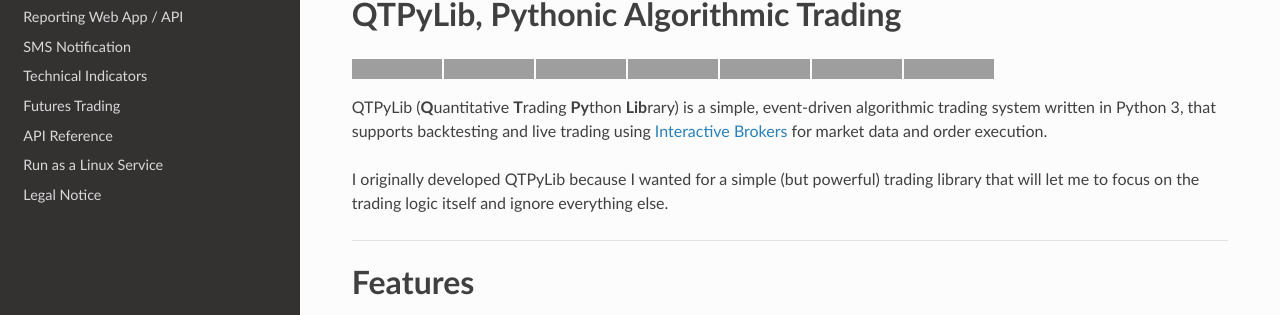
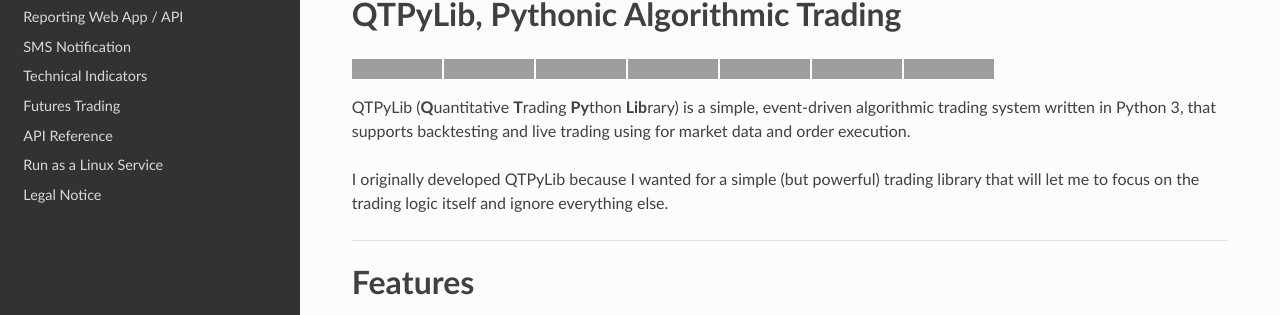
Before and after one commit to ranaroussi/qtpylib, a Sphinx documentation site: the page built from docs/source/index.rst, in a window 1280 px wide, cut to the strip 236-551 px from the top of the page. Built offline with Sphinx 7.4.7 and the Read the Docs theme 2.0.0, drawn with Linux system fonts in a browser that asks for light colours; grey boxes are pictures that could not be loaded.

```diff
--- a/README.rst
+++ b/README.rst
@@ -42,6 +42,8 @@ I originally developed QTPyLib because I wanted for a simple
 trading logic itself and ignore everything else.
 
 `Full Documentation » <http://www.qtpylib.io/>`__
+
+`Changelog » <./CHANGELOG.rst>`__
 
 -----
 
--- a/docs/source/_static/custom.css
+++ b/docs/source/_static/custom.css
@@ -76,7 +76,7 @@ footer {
     margin: 0 0 12px;
 }
 
-#qtpylib-pythonic-algorithmic-trading p:last-of-type a.reference.external {
+#qtpylib-pythonic-algorithmic-trading p a.reference.external {
     display: none;
 }
 
--- a/docs/source/_templates/layout.html
+++ b/docs/source/_templates/layout.html
@@ -2,7 +2,7 @@
 {# Import the theme's layout. #}
 {% extends "!layout.html" %}
 
-{% set css_files = css_files + ['_static/custom.css?14.32'] %}
+{% set css_files = css_files + ['_static/custom.css?14.34'] %}
 
 {%- block extrahead %}
 <script type="text/javascript" src="{{ pathto("_static/custom.js?1.15", True) }}"></script>
```
Also changed, not shown: 2 other files.
